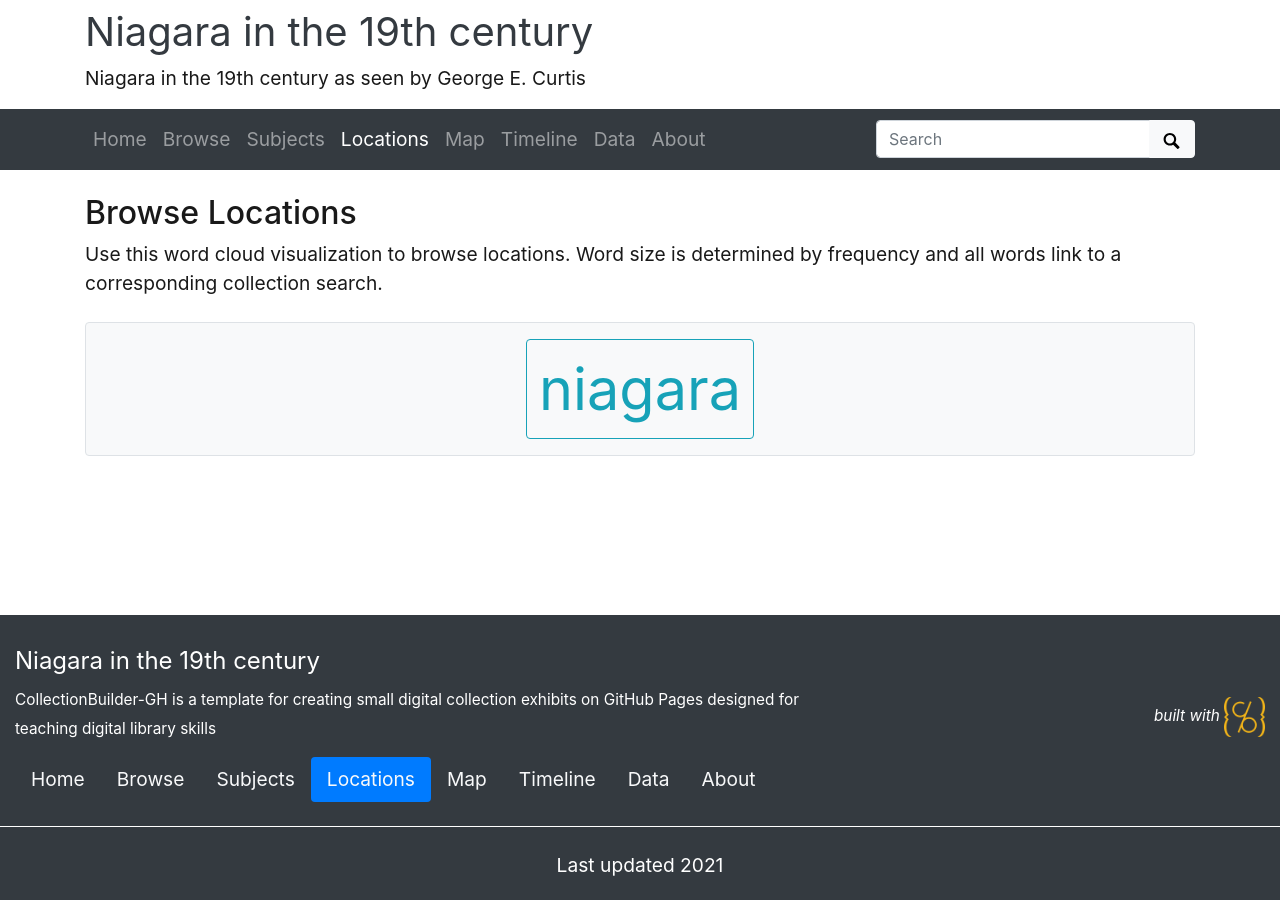
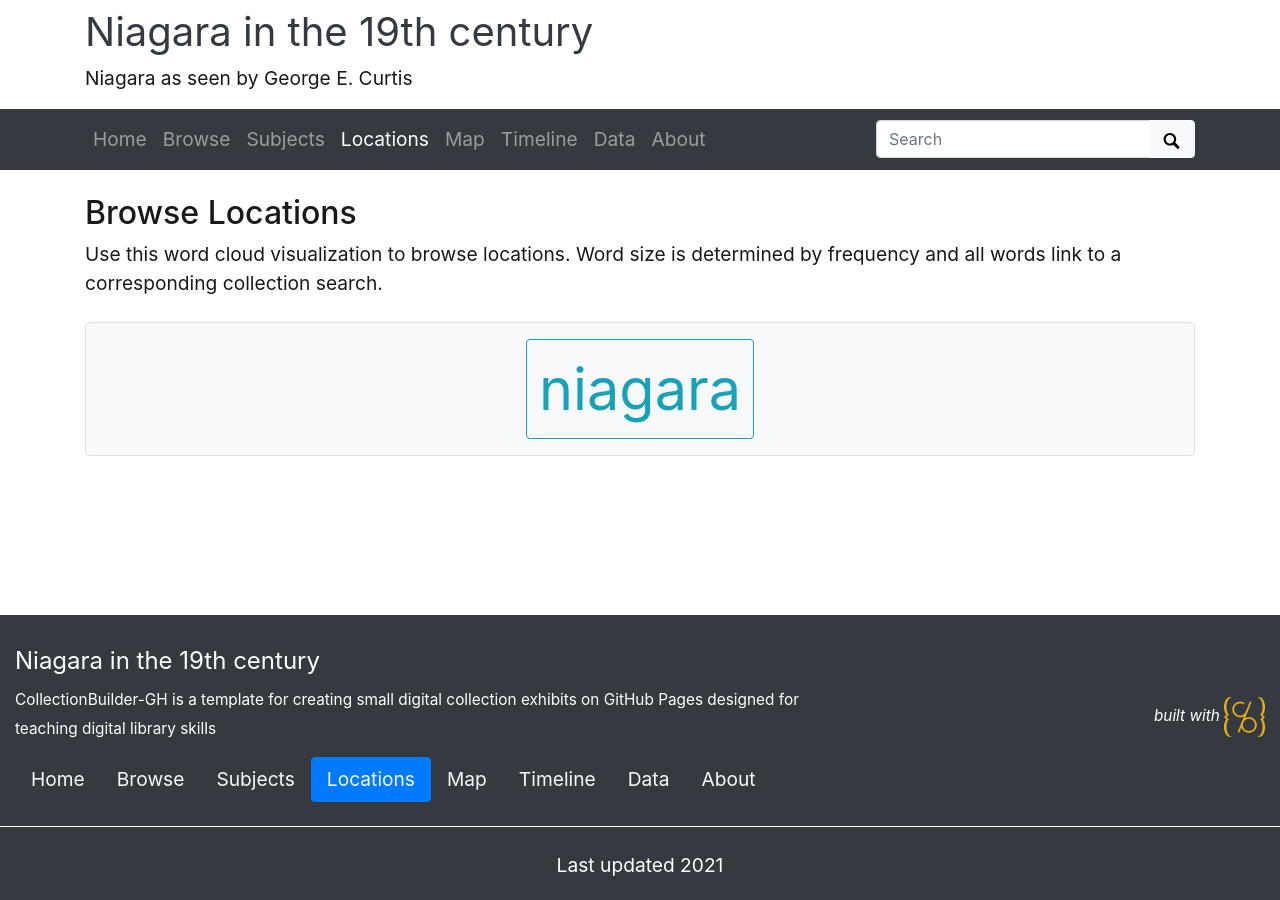
Before and after one commit to JingyueZ/history, a Jekyll site: the page built from pages/locations.md, in a window 1280 px wide. Built offline with Jekyll 4.4.1, drawn with Linux system fonts in a browser that asks for light colours.

Commit message:
Update _config.yml

```diff
--- a/_config.yml
+++ b/_config.yml
@@ -22,7 +22,7 @@ source-code: https://github.com/JingyueZ/history
 # title of site appears in banner
 title: Niagara in the 19th century
 # tagline, a short phrase that will appear throughout the site in the top banner
-tagline: Niagara in the 19th century as seen by George E. Curtis
+tagline: Niagara as seen by George E. Curtis
 # description appears in meta tags and other locations
 # this description might appear in search result lists, keep around 160 characters max
 description: "CollectionBuilder-GH is a template for creating small digital collection exhibits on GitHub Pages designed for teaching digital library skills"
```
